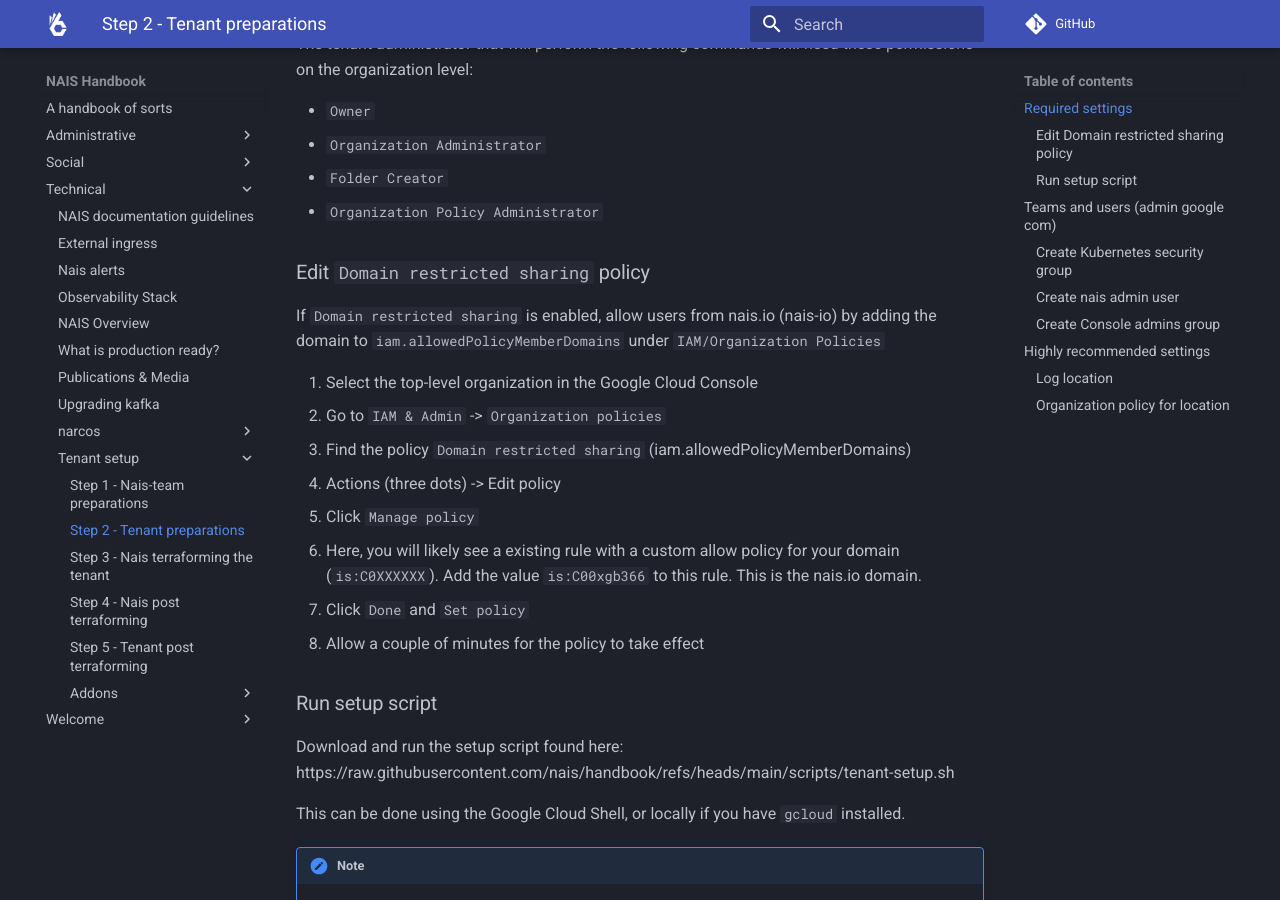
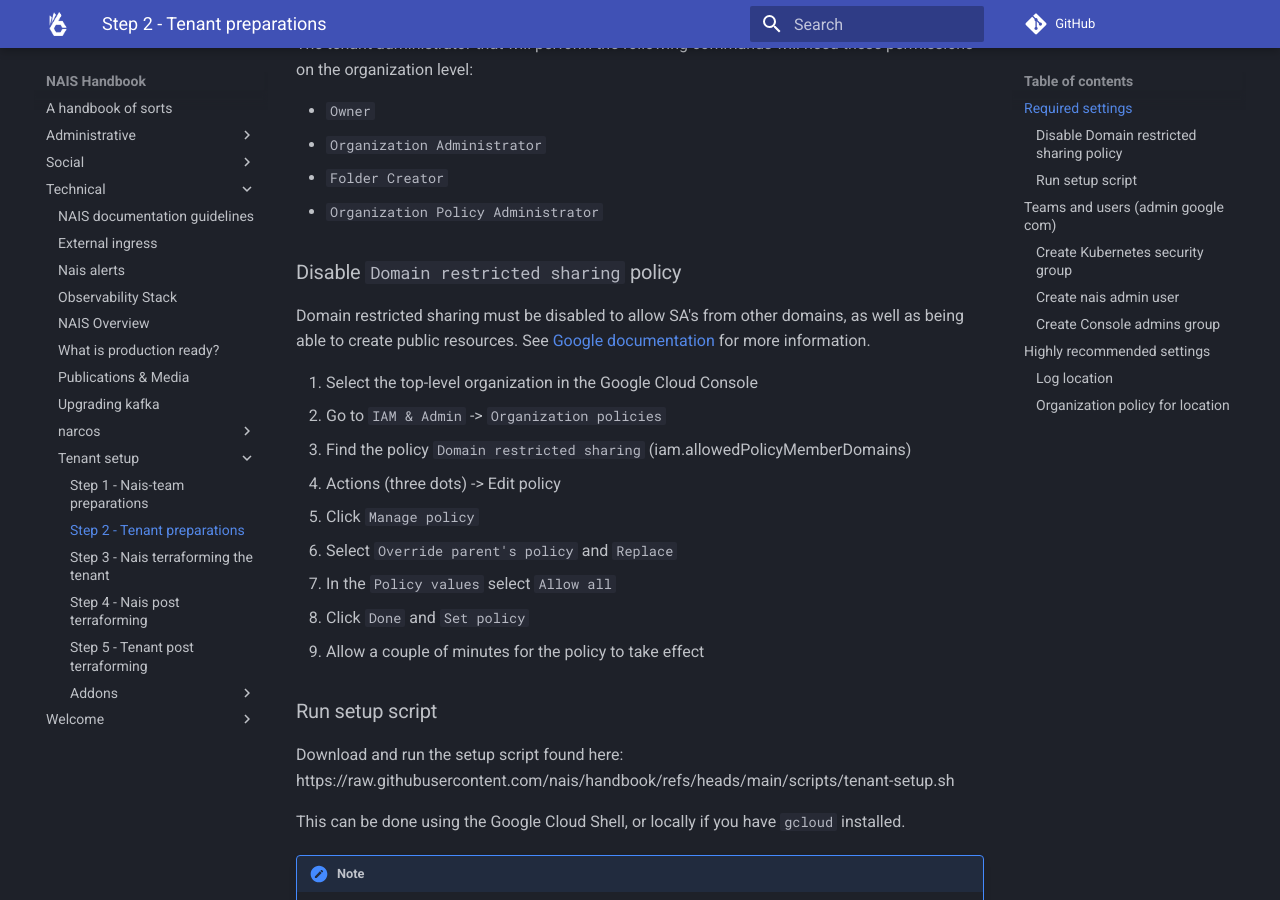
Before and after one commit to nais/handbook, an MkDocs documentation site: the page built from docs/technical/tenant-setup/2-tenant.md, in a window 1280 px wide and 900 px high, scrolled down 420 px. Built offline with MkDocs 1.6.1 and Material for MkDocs 9.7.7, drawn with Linux system fonts in a browser that asks for light colours; comment, search, counter and statistics services are not loaded.

Commit message:
Document how to disable domain restricted sharing

```diff
--- a/docs/technical/tenant-setup/2-tenant.md
+++ b/docs/technical/tenant-setup/2-tenant.md
@@ -15,16 +15,17 @@ The tenant administrator that will perform the following commands will need thes
 - `Folder Creator`
 - `Organization Policy Administrator`
 
-### Edit `Domain restricted sharing` policy
+### Disable `Domain restricted sharing` policy
 
-If `Domain restricted sharing` is enabled, allow users from nais.io (nais-io) by adding the domain to `iam.allowedPolicyMemberDomains` under `IAM/Organization Policies`
+Domain restricted sharing must be disabled to allow SA's from other domains, as well as being able to create public resources. See [Google documentation](https://cloud.google.com/resource-manager/docs/organization-policy/restricting-domains#configure-exceptions) for more information.
 
 1. Select the top-level organization in the Google Cloud Console
 1. Go to `IAM & Admin` -> `Organization policies`
 1. Find the policy `Domain restricted sharing` (iam.allowedPolicyMemberDomains)
 1. Actions (three dots) -> Edit policy
 1. Click `Manage policy`
-1. Here, you will likely see a existing rule with a custom allow policy for your domain (`is:C0XXXXXX`). Add the value `is:C00xgb366` to this rule. This is the nais.io domain.
+1. Select `Override parent's policy` and `Replace`
+1. In the `Policy values` select `Allow all`
 1. Click `Done` and `Set policy`
 1. Allow a couple of minutes for the policy to take effect
 
```
